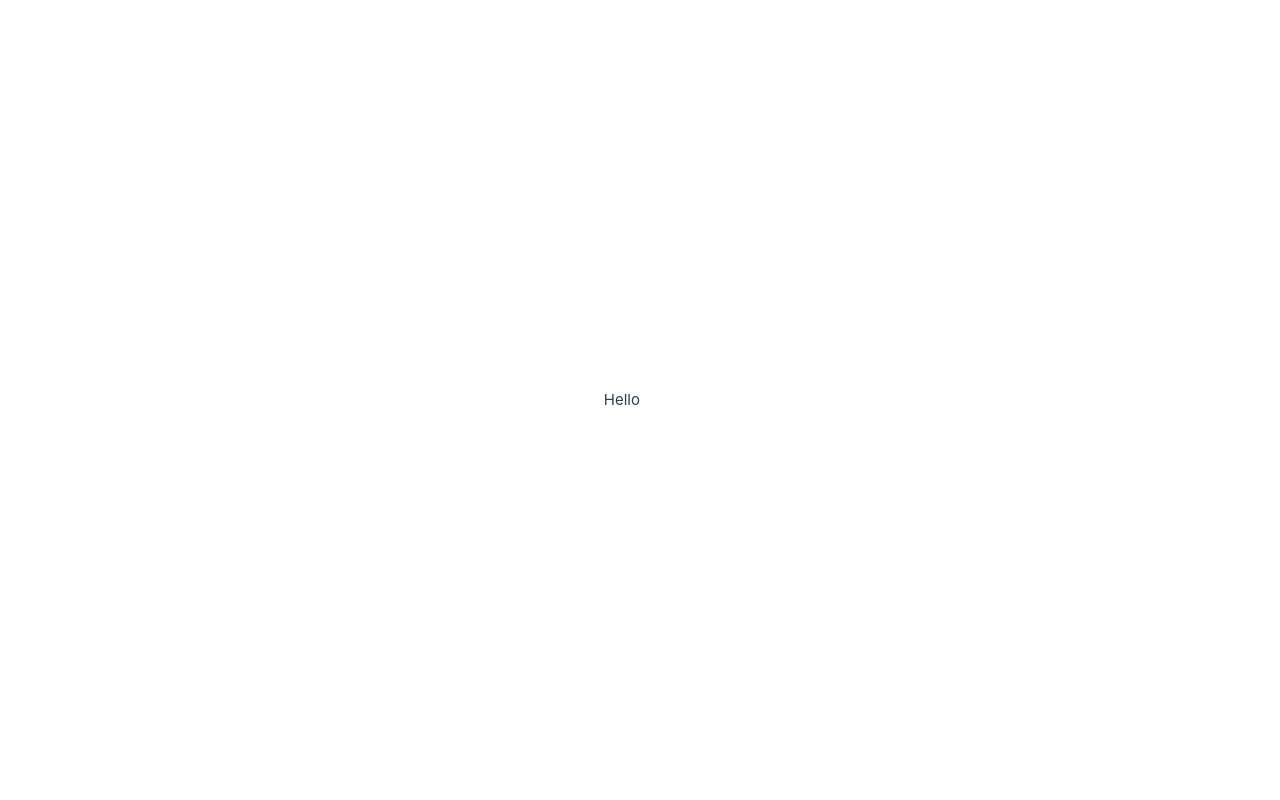
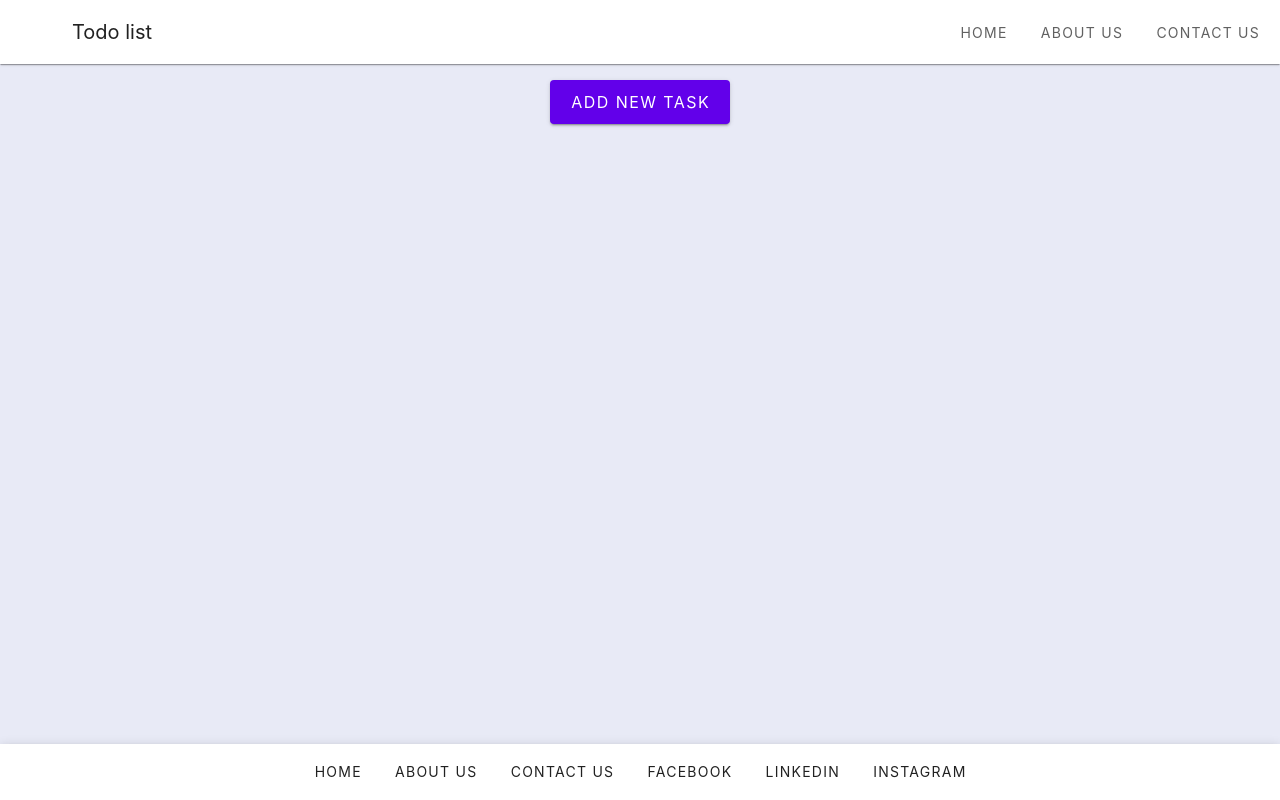
Before and after one commit to NuneAghoyan/todo-list, a Vue app: page / in a window 1280 px wide. Built offline with nearby package versions, Linux system fonts and the light colour scheme.

Commit message:
Add modal

```diff
--- a/index.html
+++ b/index.html
@@ -1,13 +1,16 @@
 <!DOCTYPE html>
 <html lang="en">
+
 <head>
   <meta charset="UTF-8">
-    <link rel="icon" href="/favicon.ico">
+  <link rel="icon" href="/favicon.png">
   <meta name="viewport" content="width=device-width, initial-scale=1.0">
-    <title>Vite App</title>
+  <title>Todo</title>
 </head>
+
 <body>
   <div id="app"></div>
   <script type="module" src="/src/main.js"></script>
 </body>
+
 </html>
--- a/package.json
+++ b/package.json
@@ -11,6 +11,7 @@
     "format": "prettier --write src/"
   },
   "dependencies": {
+    "@vuepic/vue-datepicker": "^8.4.0",
     "vue": "^3.4.21",
     "vuetify": "^3.5.15"
   },
--- a/src/App.vue
+++ b/src/App.vue
@@ -1,15 +1,21 @@
 <script>
+import MenuBar from './components/MenuBar/MenuBar.vue';
 import TodoList from './components/TodoList/TodoList.vue';
+import FooterBar from './components/FooterBar/FooterBar.vue';
 
 export default {
   components: {
-    TodoList
+    MenuBar,
+    TodoList,
+    FooterBar
   }
 }
 </script>
 
 <template>
+  <MenuBar />
   <main>
     <TodoList />
   </main>
+  <FooterBar />
 </template>
--- a/src/assets/main.css
+++ b/src/assets/main.css
@@ -1,35 +1,12 @@
 @import './base.css';
 
 #app {
-  max-width: 1280px;
+  max-width: 1920px;
   margin: 0 auto;
   padding: 2rem;
   font-weight: normal;
 }
 
-a,
-.green {
-  text-decoration: none;
-  color: hsla(160, 100%, 37%, 1);
-  transition: 0.4s;
-  padding: 3px;
+body {
+  background-color: #E8EAF6;
 }
-
-@media (hover: hover) {
-  a:hover {
-    background-color: hsla(160, 100%, 37%, 0.2);
-  }
-}
-
-@media (min-width: 1024px) {
-  body {
-    display: flex;
-    place-items: center;
-  }
-
-  #app {
-    display: grid;
-    grid-template-columns: 1fr 1fr;
-    padding: 0 2rem;
-  }
-}
--- /dev/null
+++ b/src/components/FooterBar/FooterBar.vue
@@ -0,0 +1,22 @@
+    <template>
+        <v-layout>
+            <v-bottom-navigation>
+                <v-footer class="bg-purple-accent-5">
+                    <v-row justify="center">
+
+                        <v-btn v-for="link in links" :key="link" class="" color="white" rounded="xl" variant="text">
+                            {{ link }}
+                        </v-btn>
+                        <v-btn v-for="icon in icons" :key="icon" class="" color="white" rounded="xl" variant="text">
+                            {{ icon }}
+                        </v-btn>
+                    </v-row>
+
+                </v-footer>
+            </v-bottom-navigation>
+        </v-layout>
+
+
+    </template>
+
+<script src="./footerBar.js"></script>
--- /dev/null
+++ b/src/components/FooterBar/footerBar.js
@@ -0,0 +1,17 @@
+
+export default {
+    data() {
+        return {
+            links: [
+                'Home',
+                'About Us',
+                'Contact Us',
+            ],
+            icons: [
+                'facebook',
+                'linkedin',
+                'instagram',
+            ],
+        }
+    },
+}
--- /dev/null
+++ b/src/components/MenuBar/MenuBar.vue
@@ -0,0 +1,29 @@
+<template>
+    <!-- <v-layout class="d-flex justify-center overflow-visible bg-purple-accent-4 pt-4 pb-4">
+        <v-navigation-drawer v-model="drawer" active>
+            <v-row>
+
+                <v-btn v-for="link in links" :key="link" class="" color="white" rounded="xl" variant="text">
+                    {{ link }}
+                </v-btn>
+            </v-row>
+        </v-navigation-drawer>
+    </v-layout> -->
+    <v-layout class=" pt-4 pb-4">
+        <v-app-bar class="d-flex justify-center overflow-visible bg-purple-accent-5" :elevation="1">
+            <template v-slot:prepend>
+                <v-app-bar-nav-icon></v-app-bar-nav-icon>
+            </template>
+
+            <v-app-bar-title>Todo list</v-app-bar-title>
+
+
+            <v-btn v-for="link in links" :key="link" class="" color="grey-darken-2" rounded="xl" variant="text">
+                {{ link }}
+            </v-btn>
+
+        </v-app-bar>
+    </v-layout>
+</template>
+
+<script src="./menuBar.js"></script>
--- /dev/null
+++ b/src/components/MenuBar/menuBar.js
@@ -0,0 +1,19 @@
+
+export default {
+    data() {
+        return {
+            links: [
+                'Home',
+                'About Us',
+                'Contact Us',
+            ],
+
+            // menuItems: [
+            //     { title: 'Home', path: '/home', icon: 'home' },
+            //     { title: 'Sign Up', path: '/signup', icon: 'face' },
+            //     { title: 'Sign In', path: '/signin', icon: 'lock_open' }
+            // ]
+
+        }
+    },
+}
--- /dev/null
+++ b/src/components/TaskModal/TaskModal.vue
@@ -0,0 +1,44 @@
+<template>
+    <div class="pa-4 text-center">
+        <v-dialog v-model="isOpen" @click:outside="onClose" max-width="600">
+            <v-card title="Add new task">
+                <v-card-text>
+                    <v-row dense>
+                        <v-col cols="12" sm="12">
+                            <v-text-field :class="{ borderRed: isEmpty }" label="Title*" required
+                                v-model="title"></v-text-field>
+                        </v-col>
+
+                        <v-col cols="12" sm="12">
+                            <v-textarea label="Description" v-model="description"></v-textarea>
+                        </v-col>
+                        <v-col cols="12" sm="12">
+                            Due date
+                            <datepicker v-model="dueDate" />
+                        </v-col>
+                    </v-row>
+
+                    <small class="text-caption text-medium-emphasis">*indicates required field</small>
+                </v-card-text>
+
+                <v-divider></v-divider>
+
+                <v-card-actions>
+                    <v-spacer></v-spacer>
+
+                    <v-btn color="warning" text="Close" variant="elevated" @click="onClose"></v-btn>
+
+                    <v-btn color="success" text="Save" variant="elevated" @click="onSave"></v-btn>
+                </v-card-actions>
+            </v-card>
+        </v-dialog>
+    </div>
+</template>
+
+<script src="./taskModal.js"></script>
+
+<style scoped>
+.borderRed {
+    border: 2px solid red;
+}
+</style>
--- /dev/null
+++ b/src/components/TaskModal/taskModal.js
@@ -0,0 +1,41 @@
+import Datepicker from '@vuepic/vue-datepicker';
+import '@vuepic/vue-datepicker/dist/main.css';
+
+export default {
+    components: {
+        Datepicker
+    },
+    props: {
+        isOpen: {
+            type: Boolean,
+            required: true
+        },
+        isEmpty: {
+            type: Boolean,
+            required: true
+        },
+    },
+    data() {
+        return {
+            title: '',
+            description: '',
+            dueDate: ''
+        }
+    },
+    methods: {
+        onClose() {
+            this.$emit('close');
+        },
+        onSave() {
+            const newTask = {
+                title: this.title,
+                description: this.description,
+                date: this.dueDate
+            }
+            this.$emit('taskSave', newTask);
+        },
+        onTitleInput(event) {
+            this.title = event.target.value;
+        }
+    }
+}
--- a/src/components/TodoList/TodoList.vue
+++ b/src/components/TodoList/TodoList.vue
@@ -1,5 +1,13 @@
 <template>
-    <div>Hello</div>
+    <v-container>
+        <task-modal v-if="isTaskModalOpen" :isOpen="isTaskModalOpen" @close="toggleTaskModal" @taskSave="onTaskSave"
+            :isEmpty="isTitleEmpty" />
+        <v-row align="center" justify="center">
+            <v-col cols="auto">
+                <v-btn size="large" color="deep-purple-accent-4" @click="toggleTaskModal">Add new task</v-btn>
+            </v-col>
+        </v-row>
+    </v-container>
 </template>
 
 <script src="./todoList.js"></script>
--- a/src/components/TodoList/todoList.js
+++ b/src/components/TodoList/todoList.js
@@ -1 +1,32 @@
-export default {}
+import TaskModal from '../TaskModal/TaskModal.vue';
+
+export default {
+    components: {
+        TaskModal
+    },
+    data() {
+        return {
+            isTaskModalOpen: false,
+            isTitleEmpty: false,
+            tasks: []
+        }
+    },
+    methods: {
+        toggleTaskModal() {
+            this.isTaskModalOpen = !this.isTaskModalOpen;
+            this.isTitleEmpty = false;
+        },
+        onTaskSave(task) {
+            if (task.title.trim() !== "") {
+                this.tasks.push(task);
+                this.toggleTaskModal();
+                this.isTaskModalOpen = false;
+            } else {
+                this.isTitleEmpty = true;
+                this.isTaskModalOpen = true;
+            }
+
+            console.log(this.tasks);
+        }
+    }
+}
```
Also changed, not shown: public/favicon.png (added), 1 other file (tests, documents, lock files or other folders). Lines whose indentation alone changed are shown as unchanged.
